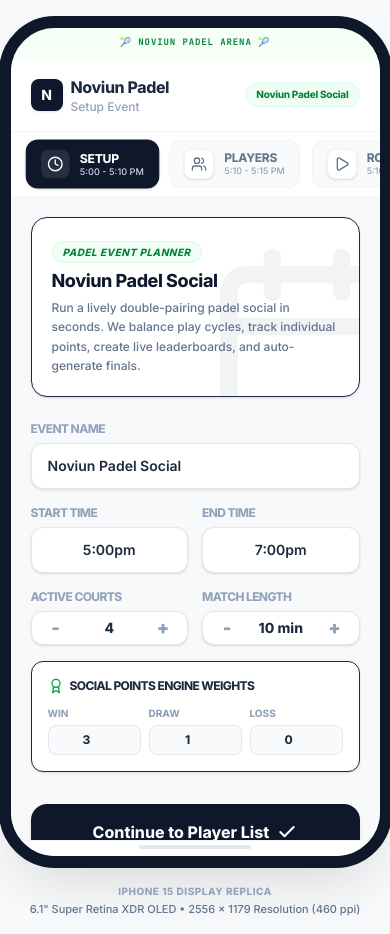
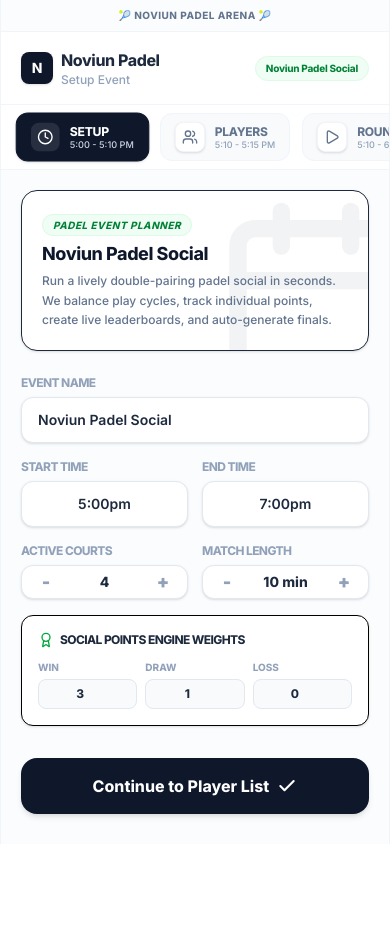
Before and after one commit to robertjwhite1-netizen/Padel, a React (Vite) app: page / in a window 390 px wide. After the commit the page ends 844 px from the top, so only its background shows below. Built offline with nearby package versions, Linux system fonts and the light colour scheme.

Commit message:
refactor: update PhoneFrame to responsive layout
Remove fixed iPhone 15 device mockup in favor of a responsive container to improve layout flexibility and cross-device compatibility.

```diff
--- a/src/components/PhoneFrame.tsx
+++ b/src/components/PhoneFrame.tsx
@@ -11,38 +11,20 @@
 
 export default function PhoneFrame({ children }: PhoneFrameProps) {
   return (
-    <div className="min-h-screen bg-slate-50 flex flex-col items-center justify-center p-4 antialiased selection:bg-green-500 selection:text-white my-auto">
-      {/* Background visual padel patterns in desktop view - light dot style */}
-      <div className="absolute inset-0 pointer-events-none opacity-20 bg-[radial-gradient(#10b981_1.5px,transparent_1.5px)] [background-size:24px_24px] hidden sm:block"></div>
+    <div className="min-h-screen bg-white flex flex-col items-center justify-start antialiased selection:bg-green-500 selection:text-white">
+      {/* Clean minimalist responsive container on a pure white background */}
+      <div className="w-full max-w-md bg-white flex flex-col min-h-screen shadow-sm border-x border-slate-100">
 
-      {/* Outer mock device: Clean Minimalism representing iPhone 15 exact layout aspect */}
-      <div className="relative w-[393px] h-[852px] bg-white rounded-[56px] shadow-[0_25px_60px_-15px_rgba(0,0,0,0.15)] overflow-hidden flex flex-col border-[12px] border-slate-900 shrink-0 z-10">
-
-        {/* Dynamic Island interaction badge - Noviun Padel Social (Light Accent) */}
-        <div className="bg-green-50/60 border-b border-green-100/40 text-[9px] py-2 text-center text-green-700 font-mono tracking-widest z-40 select-none font-bold">
-          🎾 NOVIUN PADEL ARENA 🎾
+        {/* Simple elegant venue subtitle bar */}
+        <div className="bg-slate-50/50 text-[10px] py-2 text-center text-slate-500 font-bold uppercase tracking-wider border-b border-slate-100 select-none">
+          🎾 Noviun Padel Arena 🎾
         </div>
 
-        {/* Application Content Grid - Light minimalist colors */}
-        <div className="flex-1 overflow-y-auto bg-slate-50 text-slate-800 flex flex-col relative">
+        {/* Application Content Grid */}
+        <div className="flex-1 flex flex-col relative bg-white">
           {children}
         </div>
 
-        {/* iOS Home Indicator Bar - Light mode */}
-        <div className="h-4 bg-white flex items-center justify-center shrink-0 select-none pb-1 border-t border-slate-100">
-          <div className="w-28 h-1 bg-slate-200 rounded-full"></div>
-        </div>
-
-      </div>
-
-      {/* Screen Specs Info - Clean Minimalist display statistics under the mockup */}
-      <div className="mt-4 text-center select-none z-10 max-w-[393px]">
-        <p className="text-[10px] font-bold text-slate-400 tracking-wider uppercase">
-          iPhone 15 Display Replica
-        </p>
-        <p className="text-[11px] text-slate-500 font-medium mt-0.5">
-          6.1" Super Retina XDR OLED • 2556 x 1179 Resolution (460 ppi)
-        </p>
       </div>
     </div>
   );
```
